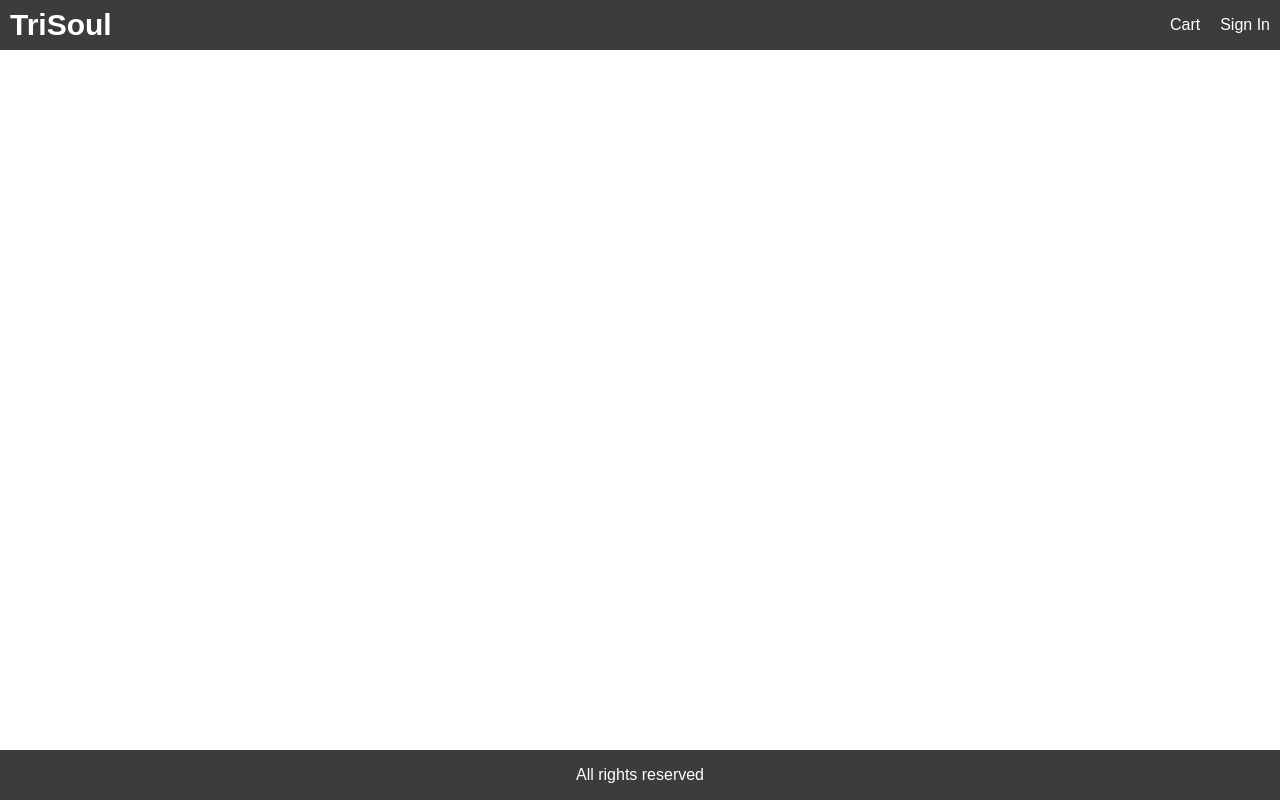
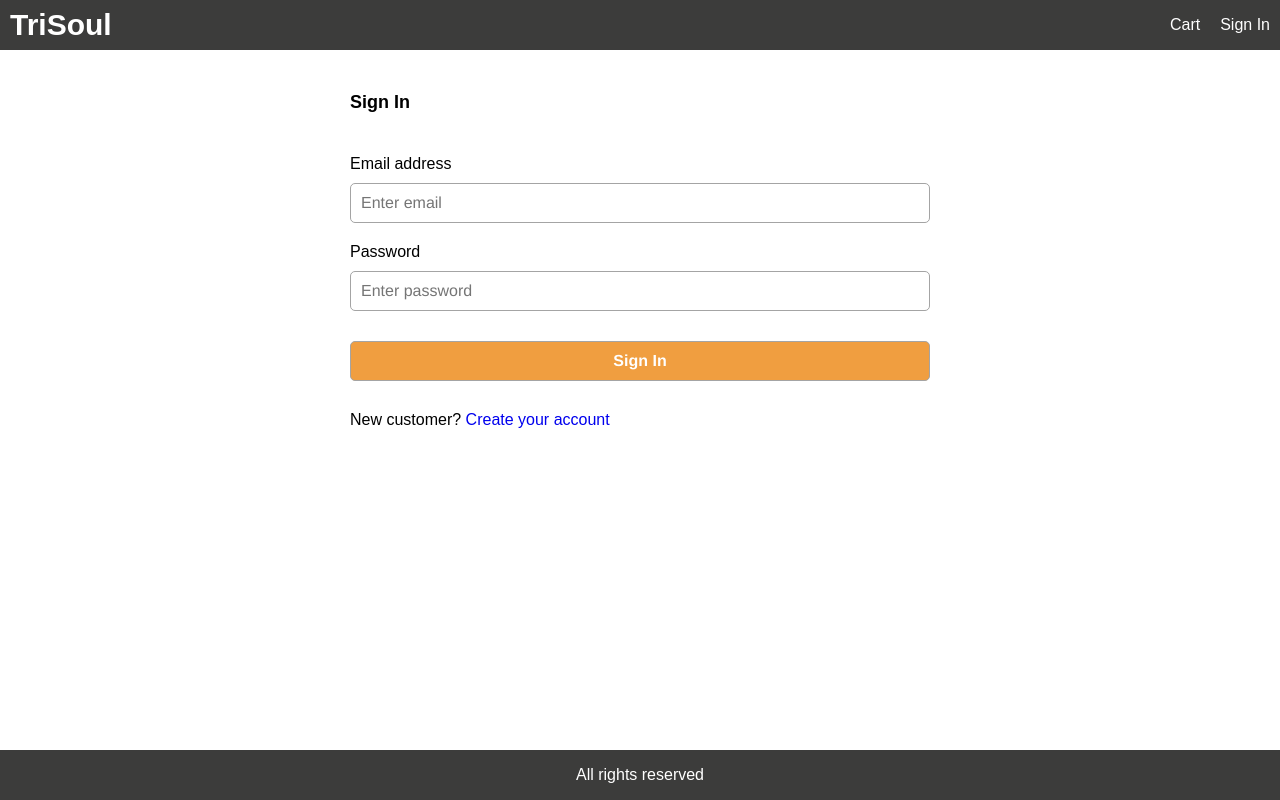
Before and after one commit to vescartinq/E-commerce-REACT-REDUX, a React (Create React App) app in the folder frontend/: page /signin in a window 1280 px wide. Built offline with nearby package versions, Linux system fonts and the light colour scheme.

Commit message:
created signin screen

```diff
--- a/frontend/src/App.jsx
+++ b/frontend/src/App.jsx
@@ -4,6 +4,7 @@
 import CartScreen from './views/CartScreen';
 import HomeScreen from './views/HomeScreen'
 import ProductScreen from './views/ProductScreen'
+import SigninScreen from './views/SigninScreen'
 
 
 
@@ -30,6 +31,7 @@
           <main>
             <Route path="/cart/:id?" component={CartScreen}/>
             <Route path="/product/:id" component={ProductScreen}/>
+            <Route path="/signin" component={SigninScreen}></Route>
             <Route path="/" component={HomeScreen} exact/>
 
         </main>
--- a/frontend/src/index.css
+++ b/frontend/src/index.css
@@ -202,3 +202,18 @@
   color: #a02020;
   background-color: #ffe0e0;
 }
+
+/* FORM */
+.form {
+  max-width: 60rem;
+  margin: 0 auto;
+}
+.form > div {
+  display: flex;
+  flex-direction: column;
+  margin: 1rem;
+}
+.form label {
+  margin: 1rem 0;
+  display: block;
+}
--- /dev/null
+++ b/frontend/src/views/SigninScreen.jsx
@@ -0,0 +1,54 @@
+import React, { useState } from 'react';
+import { Link } from 'react-router-dom';
+
+export default function SigninScreen() {
+    // eslint-disable-next-line no-unused-vars
+  const [email, setEmail] = useState('');
+  // eslint-disable-next-line no-unused-vars
+  const [password, setPassword] = useState('');
+  const submitHandler = (e) => {
+    e.preventDefault();
+    // TODO: sign in action
+  };
+  return (
+    <div>
+      <form className="form" onSubmit={submitHandler}>
+        <div>
+          <h1>Sign In</h1>
+        </div>
+        <div>
+          <label htmlFor="email">Email address</label>
+          <input
+            type="email"
+            id="email"
+            placeholder="Enter email"
+            required
+            onChange={(e) => setEmail(e.target.value)}
+          ></input>
+        </div>
+        <div>
+          <label htmlFor="password">Password</label>
+          <input
+            type="password"
+            id="password"
+            placeholder="Enter password"
+            required
+            onChange={(e) => setPassword(e.target.value)}
+          ></input>
+        </div>
+        <div>
+          <label />
+          <button className="primary" type="submit">
+            Sign In
+          </button>
+        </div>
+        <div>
+          <label />
+          <div>
+            New customer? <Link to="/register">Create your account</Link>
+          </div>
+        </div>
+      </form>
+    </div>
+  );
+}
```
Also changed, not shown: 1 other file (tests, documents, lock files or other folders). Lines whose indentation alone changed are shown as unchanged.
